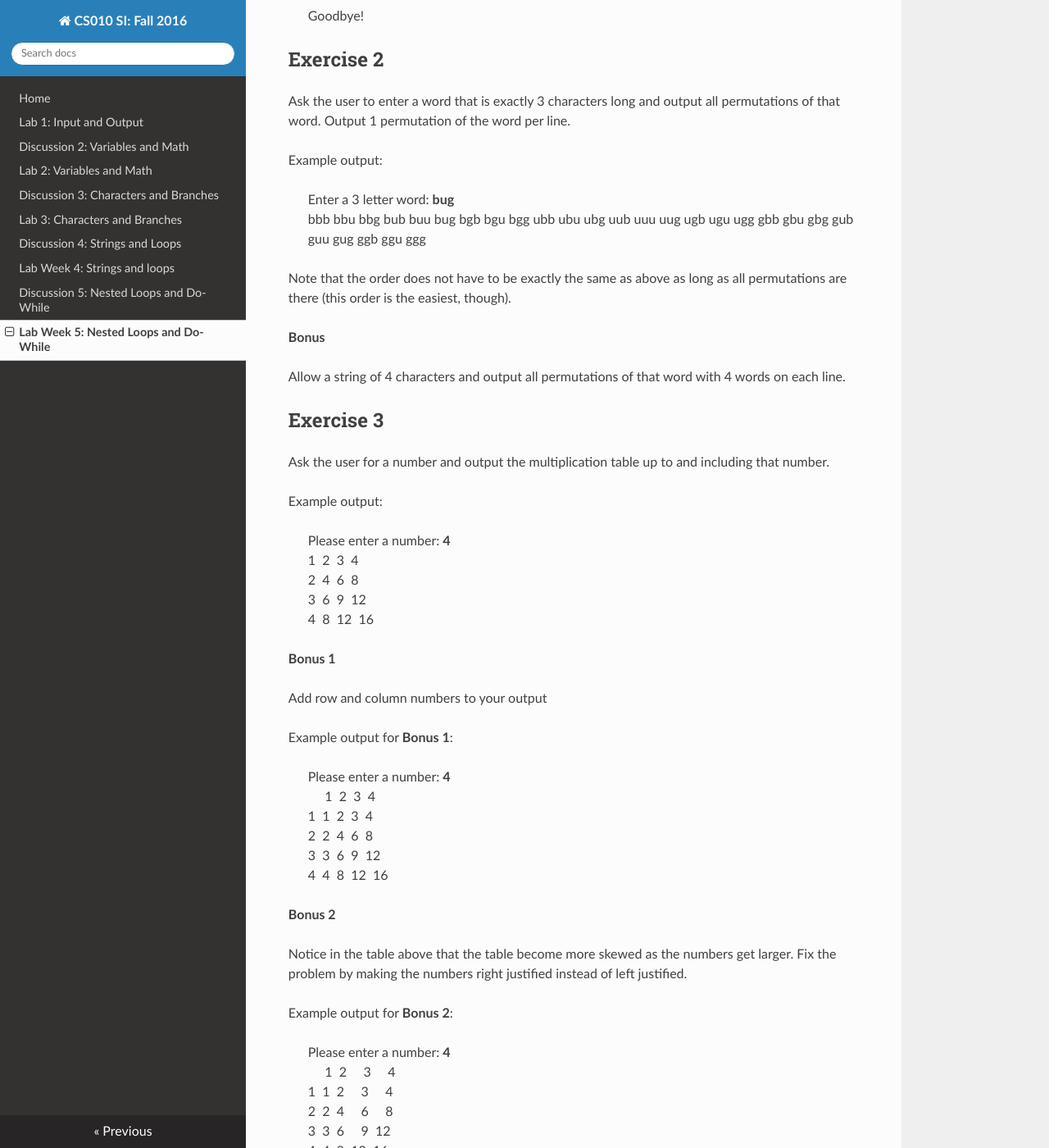
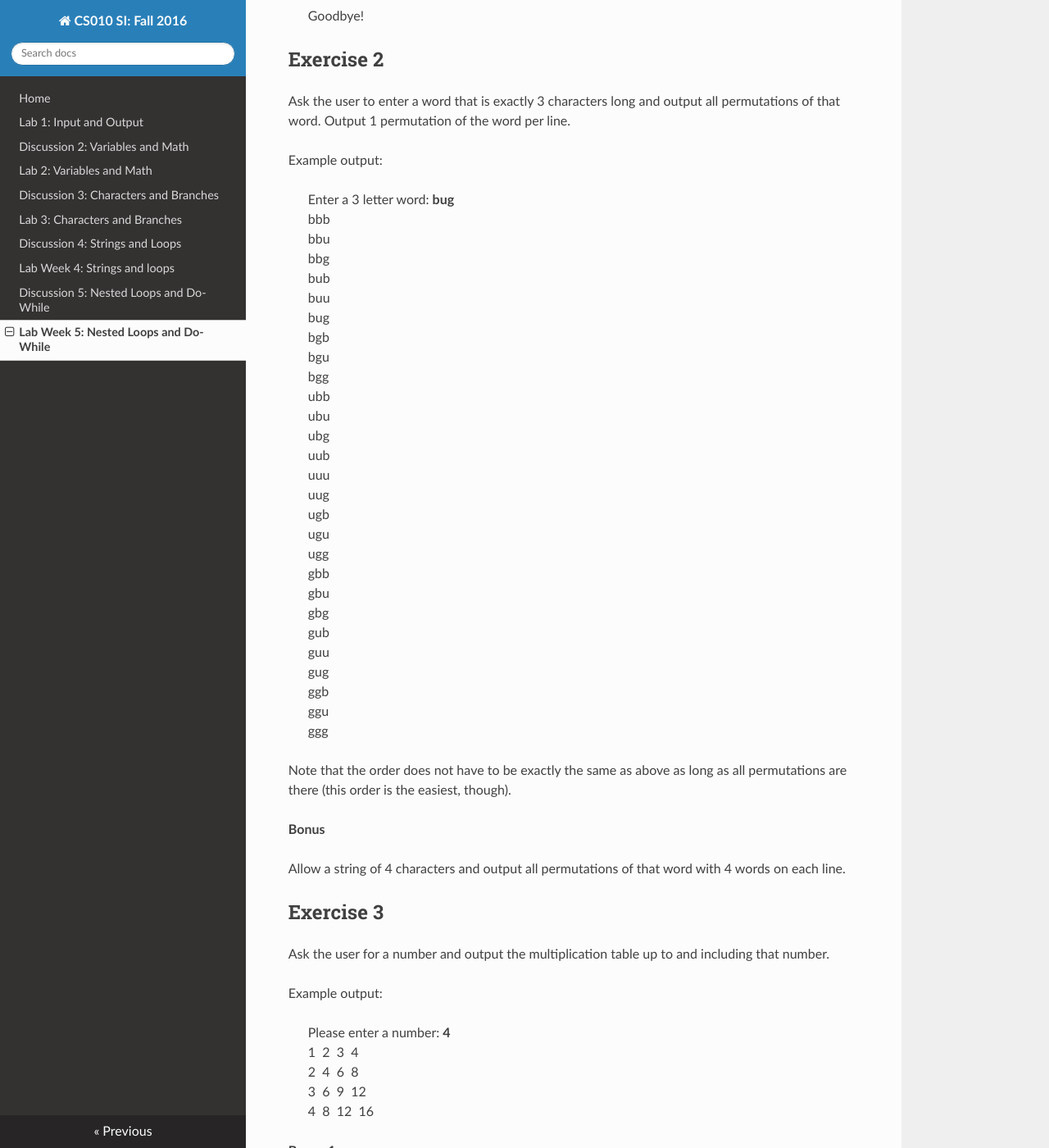
Before and after one commit to cs-si-ucr/cs10, an MkDocs documentation site: the page built from docs/lab05.md, in a window 1280 px wide and 1400 px high, scrolled down 1563 px. Shown: the whole window at 82% size. Built offline with MkDocs 1.6.1, drawn with Linux system fonts in a browser that asks for light colours; nearby versions of some CDN libraries; old or Windows-style settings are respelled for this version of MkDocs.

Commit message:
formatting

```diff
--- a/docs/lab05.md
+++ b/docs/lab05.md
@@ -72,32 +72,32 @@ Output 1 permutation of the word per line.
 Example output:
 
 > Enter a 3 letter word: **bug**<br>
-> bbb
-> bbu
-> bbg
-> bub
-> buu
-> bug
-> bgb
-> bgu
-> bgg
-> ubb
-> ubu
-> ubg
-> uub
-> uuu
-> uug
-> ugb
-> ugu
-> ugg
-> gbb
-> gbu
-> gbg
-> gub
-> guu
-> gug
-> ggb
-> ggu
+> bbb<br>
+> bbu<br>
+> bbg<br>
+> bub<br>
+> buu<br>
+> bug<br>
+> bgb<br>
+> bgu<br>
+> bgg<br>
+> ubb<br>
+> ubu<br>
+> ubg<br>
+> uub<br>
+> uuu<br>
+> uug<br>
+> ugb<br>
+> ugu<br>
+> ugg<br>
+> gbb<br>
+> gbu<br>
+> gbg<br>
+> gub<br>
+> guu<br>
+> gug<br>
+> ggb<br>
+> ggu<br>
 > ggg
 
 Note that the order does not have to be exactly the same as above as long as all permutations are there (this order is the easiest, though).
```
